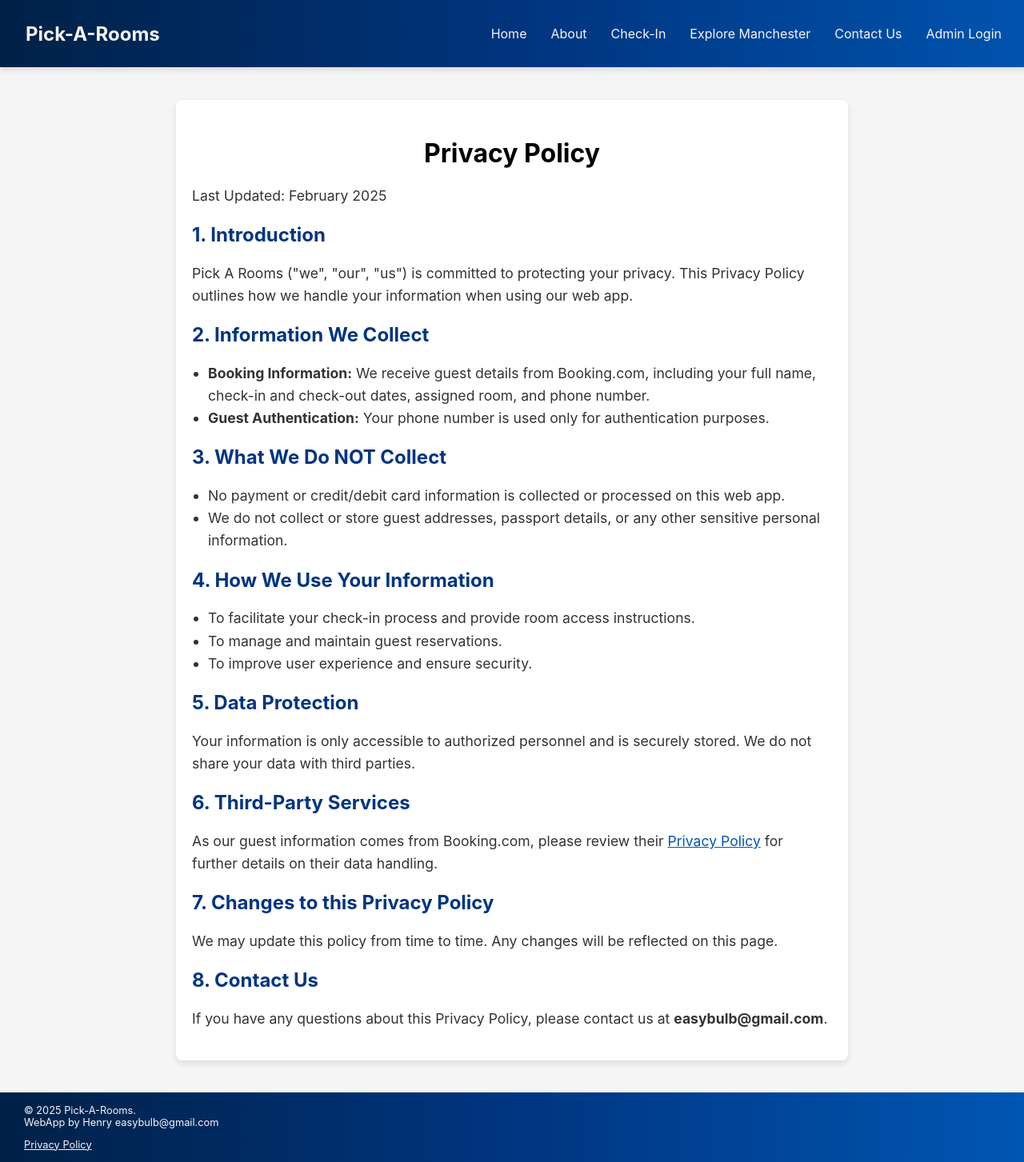
After one commit to easybulb/pickarooms, a Django app: page /privacy-policy/ in a window 1280 px wide. The commit adds this page. Shown: the whole page at 80% size. Run offline with Django 5.2, Linux system fonts and the light colour scheme.

Commit message:
Add active page underline and privacy policy template

```diff
--- /dev/null
+++ b/main/templates/main/privacy_policy.html
@@ -0,0 +1,44 @@
+{% extends 'base.html' %}
+
+{% block title %}Privacy Policy - Pick A Rooms{% endblock %}
+
+{% block content %}
+<section class="privacy-policy-container">
+    <h1>Privacy Policy</h1>
+    <p>Last Updated: February 2025</p>
+
+    <h2>1. Introduction</h2>
+    <p>Pick A Rooms ("we", "our", "us") is committed to protecting your privacy. This Privacy Policy outlines how we handle your information when using our web app.</p>
+
+    <h2>2. Information We Collect</h2>
+    <ul>
+        <li><strong>Booking Information:</strong> We receive guest details from Booking.com, including your full name, check-in and check-out dates, assigned room, and phone number.</li>
+        <li><strong>Guest Authentication:</strong> Your phone number is used only for authentication purposes.</li>
+    </ul>
+
+    <h2>3. What We Do NOT Collect</h2>
+    <ul>
+        <li>No payment or credit/debit card information is collected or processed on this web app.</li>
+        <li>We do not collect or store guest addresses, passport details, or any other sensitive personal information.</li>
+    </ul>
+
+    <h2>4. How We Use Your Information</h2>
+    <ul>
+        <li>To facilitate your check-in process and provide room access instructions.</li>
+        <li>To manage and maintain guest reservations.</li>
+        <li>To improve user experience and ensure security.</li>
+    </ul>
+
+    <h2>5. Data Protection</h2>
+    <p>Your information is only accessible to authorized personnel and is securely stored. We do not share your data with third parties.</p>
+
+    <h2>6. Third-Party Services</h2>
+    <p>As our guest information comes from Booking.com, please review their <a href="https://www.booking.com/content/privacy.html" target="_blank">Privacy Policy</a> for further details on their data handling.</p>
+
+    <h2>7. Changes to this Privacy Policy</h2>
+    <p>We may update this policy from time to time. Any changes will be reflected on this page.</p>
+
+    <h2>8. Contact Us</h2>
+    <p>If you have any questions about this Privacy Policy, please contact us at <strong>easybulb@gmail.com</strong>.</p>
+</section>
+{% endblock %}
--- a/main/urls.py
+++ b/main/urls.py
@@ -1,6 +1,7 @@
 from django.urls import path
 from . import views
 from django.contrib.auth.views import LogoutView
+from .views import privacy_policy
 
 urlpatterns = [
     path('', views.home, name='home'),
@@ -17,4 +18,5 @@ urlpatterns = [
     path('admin-page/delete-guest/<int:guest_id>/', views.delete_guest, name='delete_guest'),
     path('admin-page/available-rooms/', views.available_rooms, name='available_rooms'),
     path('admin-page/past-guests/', views.past_guests, name='past_guests'),
+    path('privacy-policy/', privacy_policy, name='privacy_policy'),
 ]
--- a/main/views.py
+++ b/main/views.py
@@ -184,11 +184,6 @@ def admin_page(request):
 
 
 
-
-
-
-
-
 def get_available_rooms(check_in_date, check_out_date):
     """Returns rooms that are not assigned for the given date range."""
     # Convert dates if necessary
@@ -306,3 +301,8 @@ def past_guests(request):
         'past_guests': paginated_past_guests,
         'search_query': search_query,
     })
+
+
+
+def privacy_policy(request):
+    return render(request, 'main/privacy_policy.html')
--- a/static/css/styles.css
+++ b/static/css/styles.css
@@ -71,6 +71,12 @@ nav {
 
 .nav-links a:hover {
   color: #C7A008;
+}
+
+/* Style for Active Navigation Links */
+.nav-links a.active {
+  border-bottom: 3px solid #FFD700; /* Gold underline */
+  padding-bottom: 3px; /* Space between text and underline */
 }
 
 /* Hamburger Menu */
@@ -210,6 +216,58 @@ footer p {
   margin-left: 30px;
 }
 
+/* Privacy Policy Page */
+.privacy-policy-container {
+  max-width: 800px;
+  margin: 40px auto;
+  padding: 20px;
+  background: white;
+  border-radius: 8px;
+  box-shadow: 0 4px 8px rgba(0, 0, 0, 0.1);
+}
+
+.privacy-policy-container h1 {
+  font-size: 2rem;
+  text-align: center;
+  margin-bottom: 20px;
+}
+
+.privacy-policy-container h2 {
+  font-size: 1.5rem;
+  margin-top: 20px;
+  color: #003580;
+}
+
+.privacy-policy-container p, .privacy-policy-container ul {
+  font-size: 1.1rem;
+  line-height: 1.6;
+  color: #333;
+}
+
+.privacy-policy-container ul {
+  padding-left: 20px;
+}
+
+.privacy-policy-container a {
+  color: #0056b3;
+  text-decoration: underline;
+}
+
+.privacy-policy-container a:hover {
+  color: #003580;
+}
+
+/* Footer Link */
+.footer-link {
+  color: #F5F5F5;
+  text-decoration: underline;
+}
+
+.footer-link:hover {
+  color: #FFD700;
+}
+
+
 @media (max-width: 480px) {
   #confirmation-message {
       font-size: 13px;
@@ -256,6 +314,10 @@ footer p {
   .nav-links li {
     margin: 3px 0;
     margin-left: 10px;
+  }
+
+  .nav-links a.active {
+    border-bottom: 2px solid #FFD700;
   }
 
   .logout-btn {
--- a/templates/base.html
+++ b/templates/base.html
@@ -23,13 +23,14 @@
         </div>
         <nav>
             <ul class="nav-links">
-                <li><a href="/">Home</a></li>
-                <li><a href="/about/">About</a></li>
-                <li><a href="/checkin/">Check-In</a></li>
-                <li><a href="/explore-manchester/">Explore Manchester</a></li>
-                <li><a href="/contact/">Contact Us</a></li>
+                <li><a href="/" class="{% if request.path == '/' %}active{% endif %}">Home</a></li>
+                <li><a href="/about/" class="{% if request.path == '/about/' %}active{% endif %}">About</a></li>
+                <li><a href="/checkin/" class="{% if request.path == '/checkin/' %}active{% endif %}">Check-In</a></li>
+                <li><a href="/explore-manchester/" class="{% if request.path == '/explore-manchester/' %}active{% endif %}">Explore Manchester</a></li>
+                <li><a href="/contact/" class="{% if request.path == '/contact/' %}active{% endif %}">Contact Us</a></li>
+
                 {% if user.is_authenticated %}
-                    <li><a href="/admin-page/">Admin Only</a></li>
+                    <li><a href="/admin-page/" class="{% if request.path == '/admin-page/' %}active{% endif %}">Admin Only</a></li>
                     <li>
                         <form action="{% url 'logout' %}" method="POST">
                             {% csrf_token %}
@@ -37,7 +38,7 @@
                         </form>
                     </li>
                 {% else %}
-                    <li><a href="/admin-page/login/">Admin Login</a></li>
+                    <li><a href="/admin-page/login/" class="{% if request.path == '/admin-page/login/' %}active{% endif %}">Admin Login</a></li>
                 {% endif %}
             </ul>
         </nav>
@@ -63,6 +64,7 @@
     <!-- Footer -->
     <footer>
         <p>&copy; 2025 Pick-A-Rooms. <br>WebApp by Henry easybulb@gmail.com</p>
+        <p><a href="{% url 'privacy_policy' %}" class="footer-link">Privacy Policy</a></p>
     </footer>
 
     <script src="{% static 'js/script.js' %}"></script>
```
Also changed, not shown: 1 other file.
